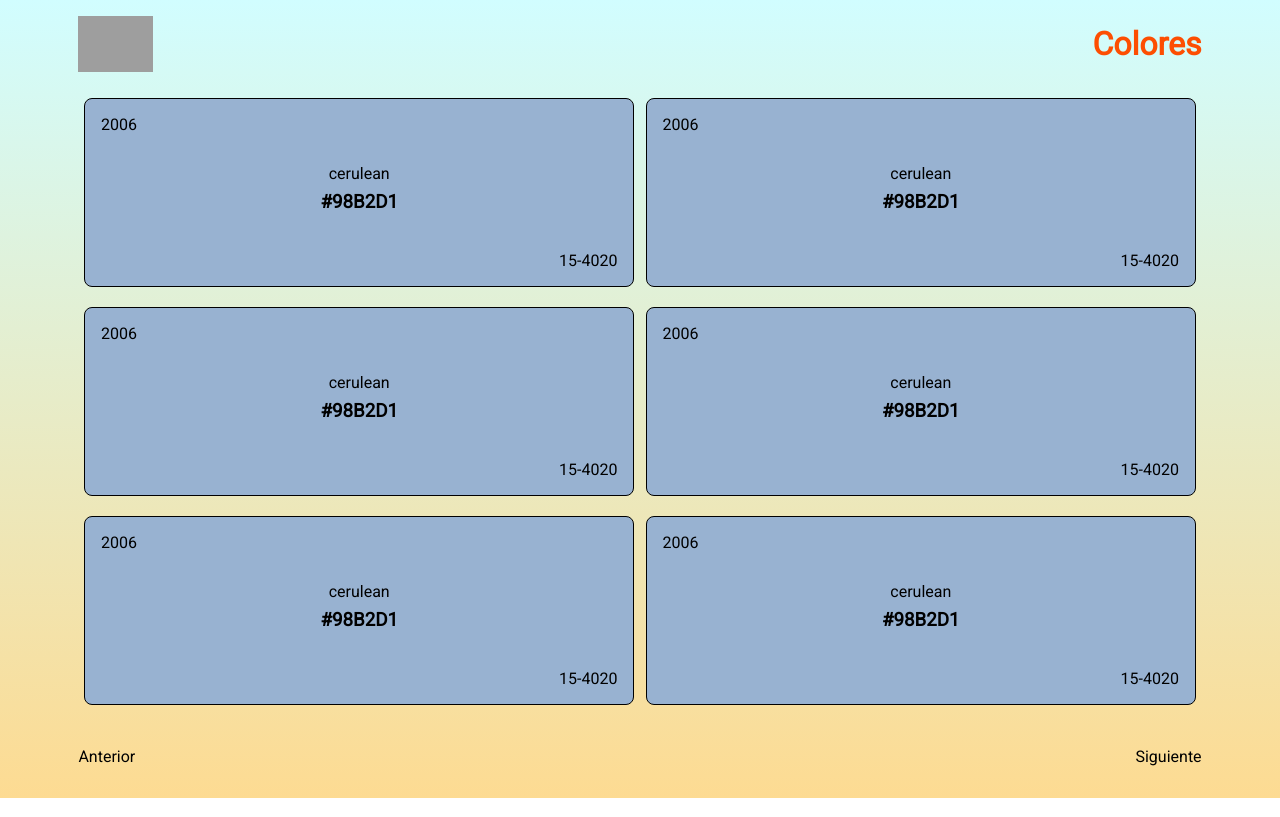
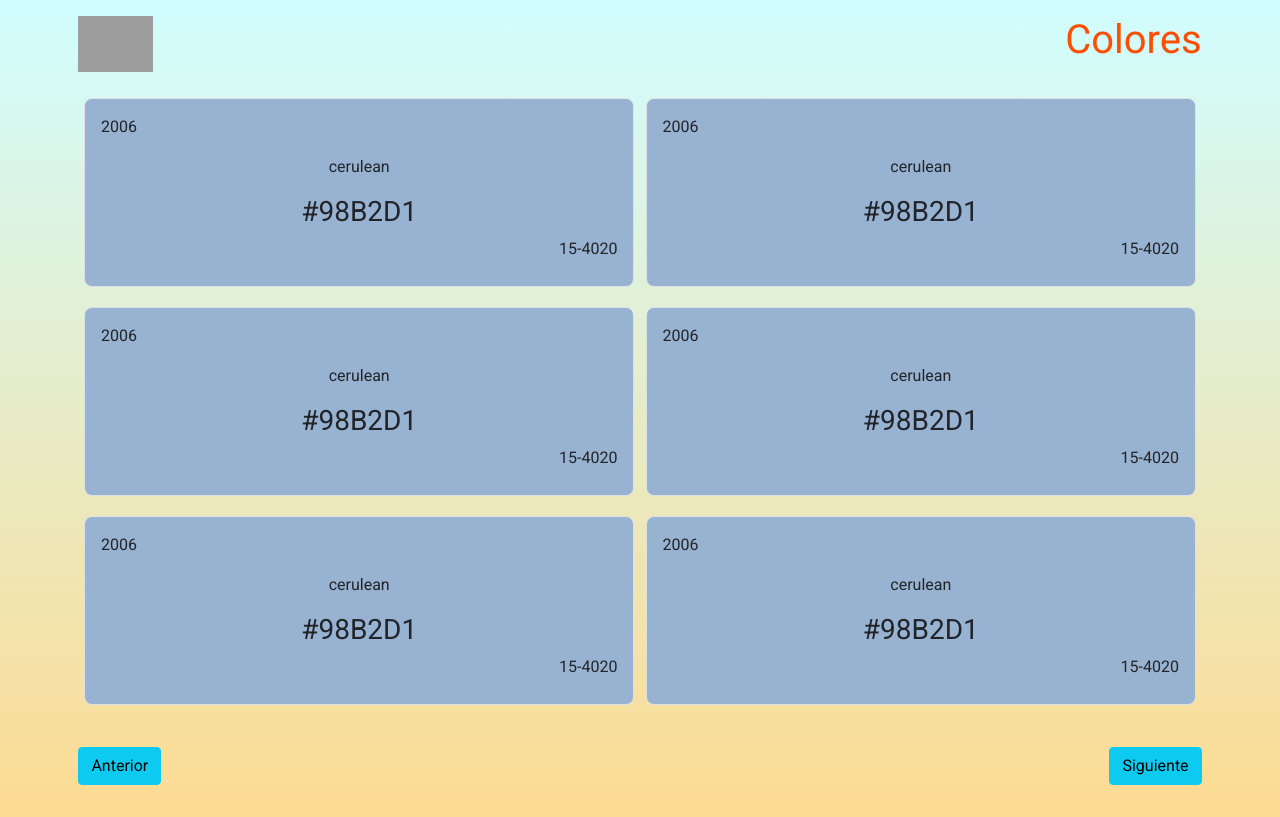
Before and after one commit to lavinialoredana/multiplica_talent_mayo_lavinia, a React (Create React App) app: page / in a window 1280 px wide. Built offline with nearby package versions, Linux system fonts and the light colour scheme; grey boxes are pictures that could not be loaded.

Commit message:
6 - Installed Bootstrap

```diff
--- a/package.json
+++ b/package.json
@@ -6,6 +6,7 @@
     "@testing-library/jest-dom": "^5.12.0",
     "@testing-library/react": "^11.2.7",
     "@testing-library/user-event": "^12.8.3",
+    "bootstrap": "^5.0.1",
     "react": "^17.0.2",
     "react-dom": "^17.0.2",
     "react-scripts": "4.0.3",
--- a/src/Button.js
+++ b/src/Button.js
@@ -1,7 +1,7 @@
 import React from "react";
 
 const Button = ({ btnText }) => {
-    return <a> {btnText} </a>;
+    return <a className="btn btn-info"> {btnText} </a>;
 };
 
 export default Button;
--- a/src/index.js
+++ b/src/index.js
@@ -1,3 +1,4 @@
+import "bootstrap/dist/css/bootstrap.min.css";
 import React from 'react';
 import ReactDOM from 'react-dom';
 import App from './App';
```
Also changed, not shown: 1 other file (tests, documents, lock files or other folders).
